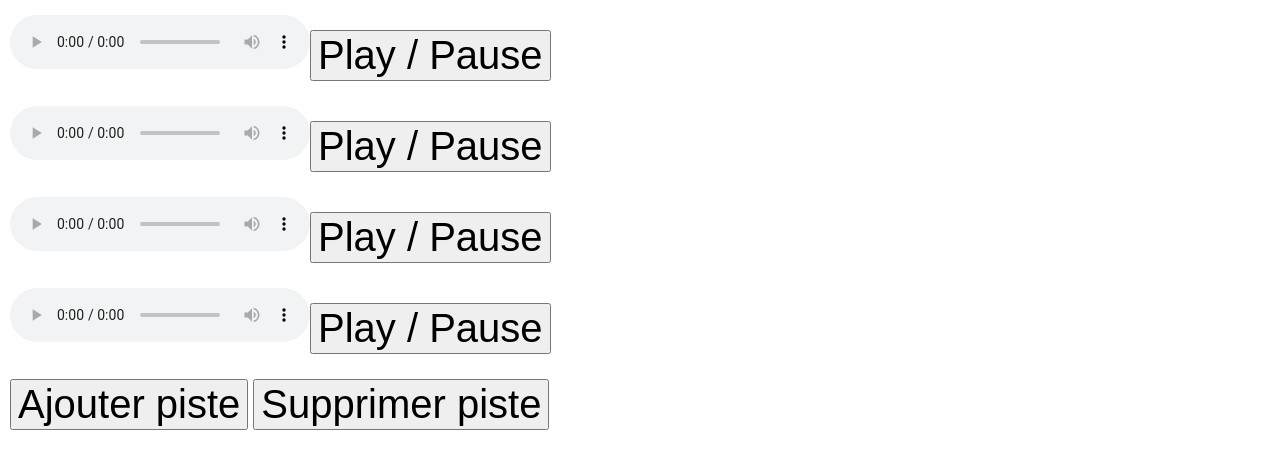
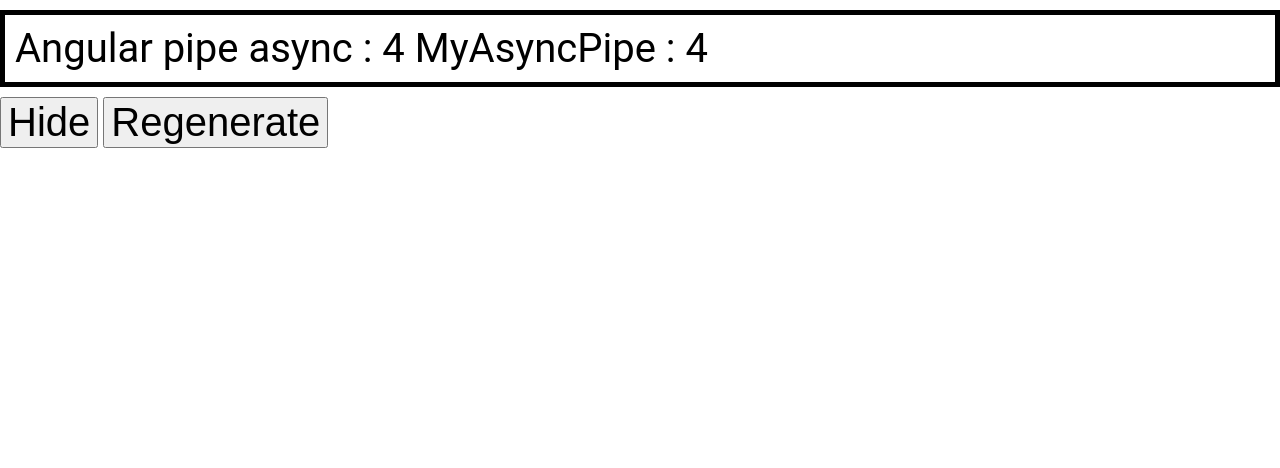
Before and after one commit to sncf-up2dev/angular-exercices, an Angular app: page / in a window 1280 px wide. Shown: the top 468 px of the page. Built offline with nearby package versions, Linux system fonts and the light colour scheme.

Commit message:
Modifications séance 12

```diff
--- a/src/app/autocomplete/client.service.ts
+++ b/src/app/autocomplete/client.service.ts
@@ -10,7 +10,7 @@ export class ClientService {
 
   private _http = inject(HttpClient)
 
-  getFilteredClients(filter: string): Observable<Client[]> {
+  getFilteredSortedClients(filter: string): Observable<Client[]> {
     return undefined as unknown as Observable<Client[]>
   }
 
--- a/src/app/demo-project/app.module.ts
+++ b/src/app/demo-project/app.module.ts
@@ -4,6 +4,7 @@ import { BrowserModule } from '@angular/platform-browser';
 import { AppComponent } from './app.component';
 import { ConsoleComponent } from './console.component';
 import { SelectorComponent } from './selector.component';
+import { HttpClientModule, provideHttpClient } from '@angular/common/http';
 
 @NgModule({
   declarations: [
@@ -12,9 +13,10 @@ import { SelectorComponent } from './selector.component';
     SelectorComponent
   ],
   imports: [
-    BrowserModule
+    BrowserModule,
   ],
-  providers: [],
+  providers: [
+  ],
   bootstrap: [AppComponent]
 })
 export class AppModule { }
--- a/src/app/rxjs/my-async.component.ts
+++ b/src/app/rxjs/my-async.component.ts
@@ -1,20 +1,42 @@
 import { CommonModule } from '@angular/common';
 import { Component } from '@angular/core';
 import { MyAsyncPipe } from './my-async.pipe';
-import { interval } from 'rxjs';
+import { Observable, interval } from 'rxjs';
+
+const generateObs = () => new Observable<number>((subscriber) => {
+  let i = 0
+
+  let intervalId = setInterval(() => {
+    console.log("Valeur émise : " + i)
+    subscriber.next(i++)
+  }, 1000);
+  return () => {
+    console.log("Teardown")
+    clearInterval(intervalId)
+  }
+})
 
 @Component({
-  selector: 'app-my-async',
+  selector: 'app-root',
   standalone: true,
   imports: [CommonModule, MyAsyncPipe],
   template: `
-    Angular pipe async : {{ interval$ | async }}
-    MyAsyncPipe : {{ interval$ | myAsync }}
+    <div class="border" *ngIf="show">
+      Angular pipe async : {{ obs$ | async }}
+      MyAsyncPipe : {{ obs$ | myAsync }}
+    </div>
+    <button (click)="show = !show">{{ show ? 'Hide' : 'Show'}}</button>
+    <button (click)="regenerateObs()">Regenerate</button>
   `,
   styles: ``
 })
 export class MyAsyncComponent {
 
-  interval$ = interval(1000)
+  show = true
+  obs$ = generateObs()
+
+  regenerateObs() {
+    this.obs$ = generateObs()
+  }
 
 }
--- a/src/app/rxjs/my-async.pipe.ts
+++ b/src/app/rxjs/my-async.pipe.ts
@@ -9,9 +9,21 @@ import { Observable, Subscription } from 'rxjs';
 export class MyAsyncPipe<T> implements PipeTransform, OnDestroy {
 
   subscription?: Subscription
+  lastValue: T | null = null
+  obs: Observable<T> | null = null
 
-  transform(value: Observable<T>): T | null {
-    return null;
+  transform(obs: Observable<T>): T | null {
+
+    if (this.obs !== obs) {
+      this.subscription?.unsubscribe()
+      this.lastValue = null
+      this.subscription = obs.subscribe(
+        v => this.lastValue = v
+      )
+      this.obs = obs
+    }
+
+    return this.lastValue
   }
 
   ngOnDestroy(): void {
--- a/src/assets/db_exercices.json
+++ b/src/assets/db_exercices.json
@@ -306,19 +306,19 @@
 			"id": 1,
 			"title": "json-server",
 			"author": "typicode",
-			"public": "true"
+			"public": true
 		},
 		{
 			"id": 2,
 			"title": "angular",
 			"author": "mv",
-			"public": "true"
+			"public": true
 		},
 		{
 			"id": 3,
 			"title": "secret",
 			"author": "sncf",
-			"public": "false"
+			"public": false
 		}
 	]
 }
--- a/src/main.ts
+++ b/src/main.ts
@@ -1,5 +1,5 @@
 import { platformBrowserDynamic } from '@angular/platform-browser-dynamic';
-import { bootstrapApplication } from '@angular/platform-browser';
+import { ApplicationConfig, bootstrapApplication } from '@angular/platform-browser';
 import { PipesArrayComponent } from './app/pipes-exercice/pipes-array.component';
 import { VideoPlayerComponent } from './app/video-player/video-player.component';
 import { AppModule } from './app/demo-project/app.module';
@@ -9,10 +9,16 @@ import { TreeComponent } from './app/folder-component/tree.component';
 import { DependencyInjectionModule } from './app/dependency-injection/dependency-injection.module';
 import { HostComponent } from './app/host/host.component';
 import { ViewQueryComponent } from './app/view-query/view-query.component';
+import { MyAsyncComponent } from './app/rxjs/my-async.component';
+import { provideHttpClient } from '@angular/common/http';
+import { AutocompleteComponent } from './app/autocomplete/autocomplete.component';
 
 /*
 platformBrowserDynamic().bootstrapModule(DependencyInjectionModule)
   .catch(err => console.error(err));
 */
-
-bootstrapApplication(ViewQueryComponent).catch(err => console.error(err));
+bootstrapApplication(MyAsyncComponent, {
+  providers: [
+    provideHttpClient()
+  ]
+}).catch(err => console.error(err));
```
